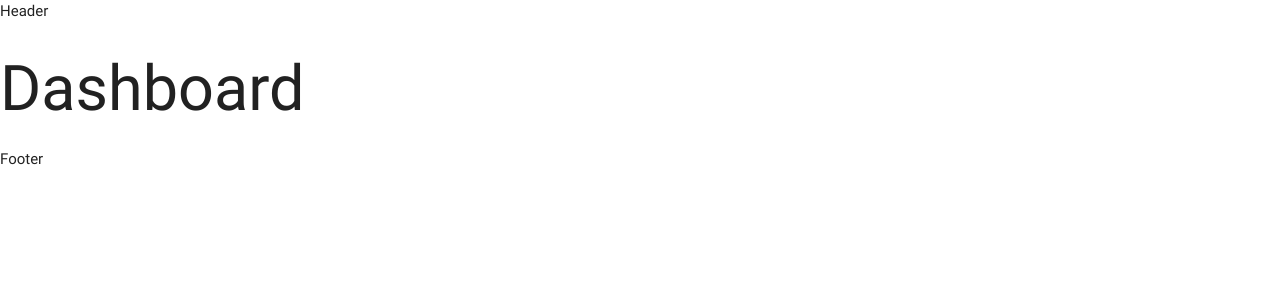
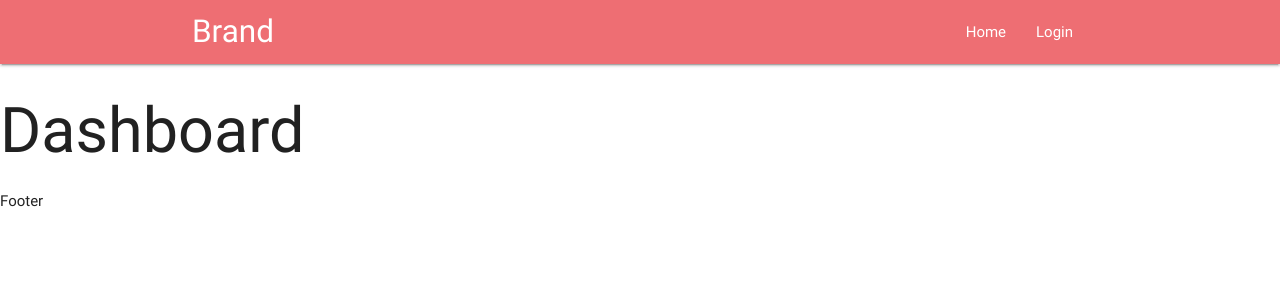
Before and after one commit to Munsterberg/alexie, a React (Create React App) app in the folder client/: page / in a window 1280 px wide. Shown: the top 300 px of the page. Built offline with nearby package versions, Linux system fonts and the light colour scheme; no server answers.

Commit message:
create action for fetching logged in user

```diff
--- /dev/null
+++ b/client/src/actions/index.js
@@ -0,0 +1,11 @@
+import axios from 'axios';
+
+import { FETCH_USER } from './types';
+
+export const fetchUser = () => {
+  return function(dispatch) {
+    axios
+      .get('/api/current_user')
+      .then(res => dispatch({ type: FETCH_USER, payload: res }));
+  };
+};
--- /dev/null
+++ b/client/src/actions/types.js
@@ -0,0 +1 @@
+export const FETCH_USER = 'fetch_user';
--- a/client/src/components/App.js
+++ b/client/src/components/App.js
@@ -1,12 +1,24 @@
-import React from 'react';
+import React, { Component } from 'react';
 import { BrowserRouter, Route, Switch } from 'react-router-dom';
+import { connect } from 'react-redux';
+import { func } from 'prop-types';
+import * as actions from '../actions';
 
 import Layout from './Layout';
 
 const Dashboard = () => <div><h1>Dashboard</h1></div>;
 const NotFoundPage = () => <div>Page Not Found</div>;
 
-const App = () => {
+class App extends Component {
+  static propTypes = {
+    fetchUser: func
+  };
+
+  componentDidMount() {
+    this.props.fetchUser();
+  }
+
+  render() {
     return (
       <BrowserRouter>
         <Layout>
@@ -17,6 +29,7 @@ const App = () => {
         </Layout>
       </BrowserRouter>
     );
+  }
 };
 
-export default App;
+export default connect(null, actions)(App);
--- a/client/src/components/common/Header.js
+++ b/client/src/components/common/Header.js
@@ -3,7 +3,15 @@ import React from 'react';
 function Header() {
   return (
     <header>
-      Header
+      <nav>
+        <div className="nav-wrapper container">
+          <a href="/" className="brand-logo">Brand</a>
+          <ul id="nav-mobile" className="right hide-on-med-and-down">
+            <li><a href="/">Home</a></li>
+            <li><a href="/auth/google">Login</a></li>
+          </ul>
+        </div>
+      </nav>
     </header>
   );
 }
--- a/client/src/index.js
+++ b/client/src/index.js
@@ -3,6 +3,7 @@ import React from 'react';
 import ReactDOM from 'react-dom';
 import { Provider } from 'react-redux';
 import { createStore, applyMiddleware, compose } from 'redux';
+import reduxThunk from 'redux-thunk';
 
 import App from './components/App';
 import reducers from './reducers';
@@ -13,7 +14,7 @@ const store = createStore(
   reducers,
   {},
   composeEnhancers(
-    applyMiddleware()
+    applyMiddleware(reduxThunk)
   )
 );
 
--- a/client/src/reducers/authReducer.js
+++ b/client/src/reducers/authReducer.js
@@ -1,4 +1,5 @@
 export default function(state = {}, action) {
+  console.log(action);
   switch(action.type) {
     default:
       return state;
```
Also changed, not shown: client/package.json (+6 -1 lines), 1 other file (tests, documents, lock files or other folders). Lines whose indentation alone changed are shown as unchanged.
